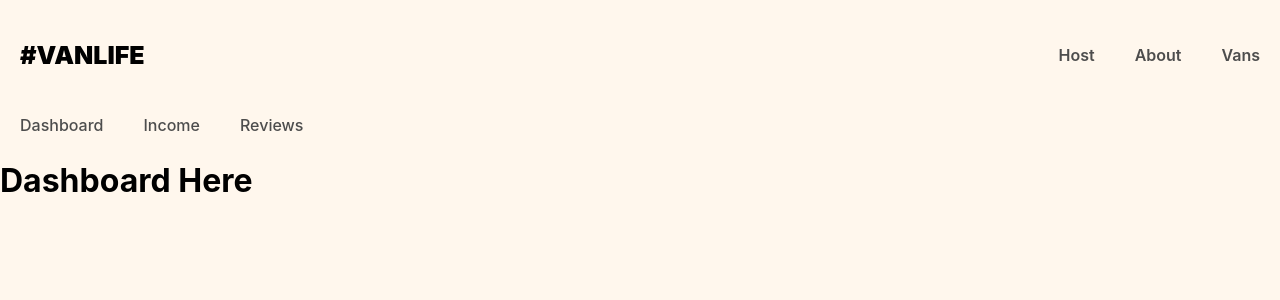
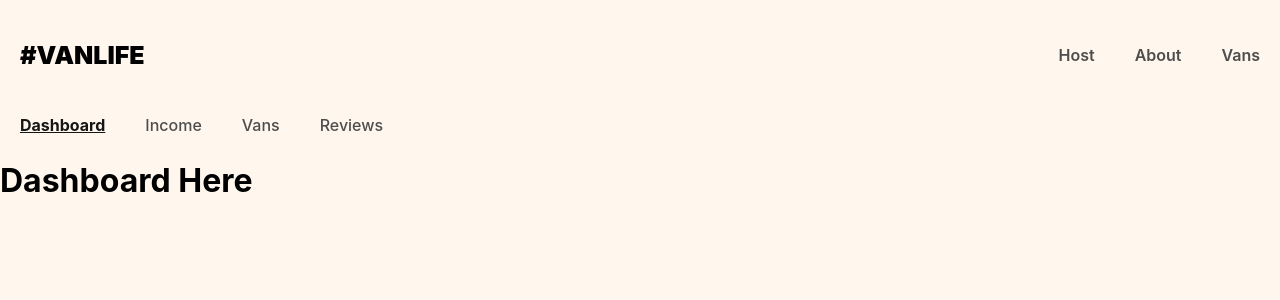
Before and after one commit to Timbaines/van-life-tb, a React (Vite) app: page /host in a window 1280 px wide. Shown: the top 300 px of the page. Built offline with nearby package versions, Linux system fonts and the light colour scheme; what miragejs would draw is missing.

Commit message:
Routing and pages for Host components

```diff
--- a/src/components/HostLayout.jsx
+++ b/src/components/HostLayout.jsx
@@ -1,14 +1,48 @@
-import { Link, Outlet } from 'react-router-dom';
+import { Outlet, NavLink } from 'react-router-dom';
+
 
 export default function HostLayout() {
+
+    const activeStyles = {
+        fontWeight: "bold",
+        textDecoration: "underline",
+        color: "#161616"
+}
+
     return (
         <div>
             <nav className="host-nav">
-                <Link to="/host">Dashboard</Link>
-                <Link to="/host/income">Income</Link>
-                <Link to="/host/reviews">Reviews</Link>
+                <NavLink
+                    to="/host"
+                    end
+                    style={({isActive}) => isActive ? activeStyles : null}
+                >
+                    Dashboard
+                </NavLink>
+
+                <NavLink
+                    to="/host/income"
+                    style={({isActive}) => isActive ? activeStyles : null}
+                >
+                    Income
+                </NavLink>
+
+                <NavLink
+                    to="/host/vans"
+                    style={({isActive}) => isActive ? activeStyles : null}
+                >
+                    Vans
+                </NavLink>
+
+                <NavLink
+                    to="/host/reviews"
+                    style={({isActive}) => isActive ? activeStyles : null}
+                >
+                    Reviews
+                </NavLink>
+
             </nav>
-            <Outlet />
+            <Outlet/>
         </div>
     )
 }
```
Also changed, not shown: src/pages/Host/HostVanDetail.jsx (added, +7 -0 lines), src/pages/Host/HostVans.jsx (added, +7 -0 lines).
